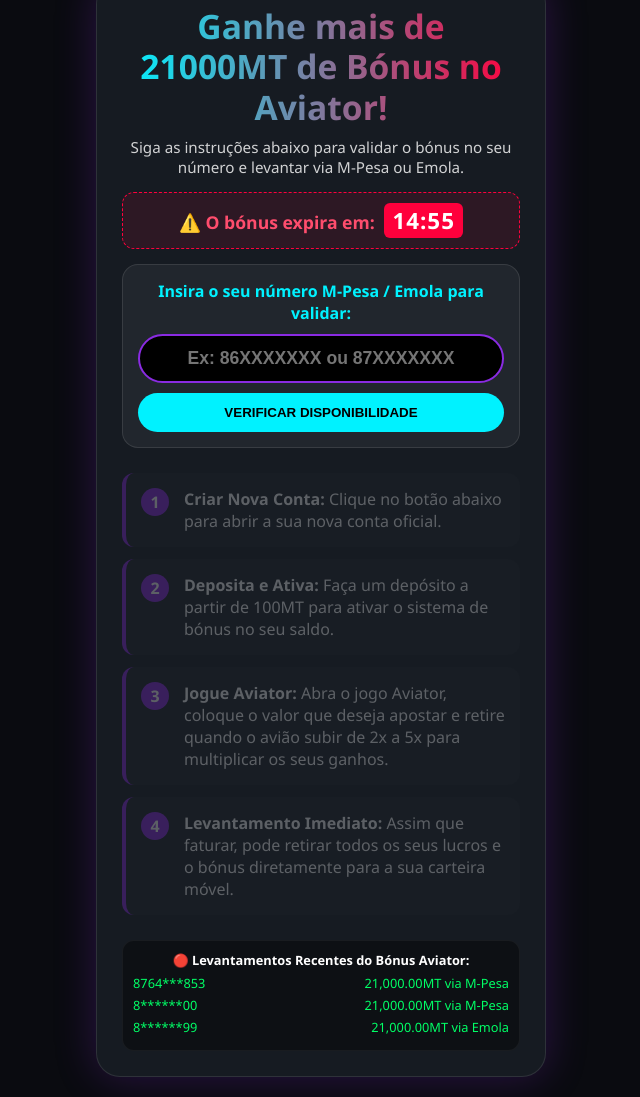
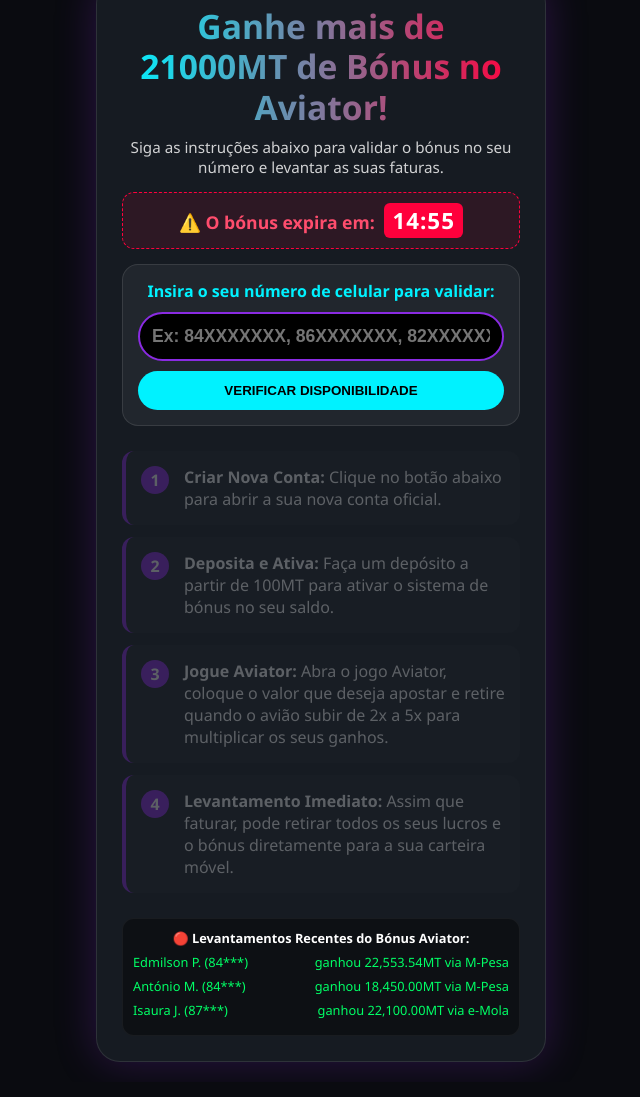
Before and after one commit to axdimasff/betyeto, a plain HTML site: page index.html in a window 1280 px wide. Shown: the part 40-1137 px from the top of the page, without its empty margins (319-959 px from the left). Drawn offline with Linux system fonts and the light colour scheme.

Commit message:
Update index.html

```diff
--- a/index.html
+++ b/index.html
@@ -228,7 +228,7 @@
         .payout-row {
             display: flex;
             justify-content: space-between;
-            margin: 4px 0;
+            margin: 6px 0;
             color: var(--success);
         }
 
@@ -243,7 +243,7 @@
 <div class="container">
     <div class="logo-area">
         <h1>Ganhe mais de 21000MT de Bónus no Aviator!</h1>
-        <p style="opacity: 0.8; font-size: 0.95rem; margin-top: 10px;">Siga as instruções abaixo para validar o bónus no seu número e levantar via M-Pesa ou Emola.</p>
+        <p style="opacity: 0.8; font-size: 0.95rem; margin-top: 10px;">Siga as instruções abaixo para validar o bónus no seu número e levantar as suas faturas.</p>
     </div>
 
     <div class="countdown-container">
@@ -251,8 +251,8 @@
     </div>
 
     <div class="checker-box" id="step0">
-        <p style="margin: 0 0 10px 0; font-weight: bold; color: var(--secondary);">Insira o seu número M-Pesa / Emola para validar:</p>
-        <input type="tel" id="phone" placeholder="Ex: 86XXXXXXX ou 87XXXXXXX" maxlength="9">
+        <p style="margin: 0 0 10px 0; font-weight: bold; color: var(--secondary);">Insira o seu número de celular para validar:</p>
+        <input type="tel" id="phone" placeholder="Ex: 84XXXXXXX, 86XXXXXXX, 82XXXXXXX" maxlength="9">
         <button class="btn-check" onclick="validateBonus()">Verificar Disponibilidade</button>
         <div class="status-msg" id="status"></div>
     </div>
@@ -289,8 +289,8 @@
     <div class="live-payouts">
         <div style="font-weight: bold; margin-bottom: 5px; color:#fff;">🔴 Levantamentos Recentes do Bónus Aviator:</div>
         <div id="payout-list">
-            <div class="payout-row"><span>8******00</span> <span>21,000.00MT via M-Pesa</span></div>
-            <div class="payout-row"><span>8******99</span> <span>21,000.00MT via Emola</span></div>
+            <div class="payout-row"><span>António M. (84***)</span> <span>ganhou 18,450.00MT via M-Pesa</span></div>
+            <div class="payout-row"><span>Isaura J. (87***)</span> <span>ganhou 22,100.00MT via e-Mola</span></div>
         </div>
     </div>
 </div>
@@ -309,7 +309,7 @@
         }, 1000);
     }
 
-    // VALIDAÇÃO DO NÚMERO
+    // VALIDAÇÃO DO NÚMERO E CARTEIRA MÓVEL
     function validateBonus() {
         var phone = document.getElementById('phone').value;
         var status = document.getElementById('status');
@@ -321,13 +321,29 @@
             return;
         }
 
+        var prefix = phone.substring(0, 2);
+        var wallet = "";
+
+        if (prefix === "84" || prefix === "85") {
+            wallet = "M-Pesa";
+        } else if (prefix === "86" || prefix === "87") {
+            wallet = "e-Mola";
+        } else if (prefix === "82" || prefix === "83") {
+            wallet = "mKesh";
+        } else {
+            status.style.display = 'block';
+            status.style.color = '#ff003c';
+            status.innerHTML = '❌ Prefixo inválido! Insira um número Vodacom (84/85), Movitel (86/87) ou Tmcel (82/83).';
+            return;
+        }
+
         status.style.display = 'block';
         status.style.color = 'var(--secondary)';
         status.innerHTML = '🔄 A verificar bónus do Aviator na Betyetu...';
 
         setTimeout(function() {
             status.style.color = 'var(--success)';
-            status.innerHTML = '✅ ATIVADO! Bónus de 21000MT libertado para o número ' + phone + '! Siga os passos abaixo.';
+            status.innerHTML = '✅ ATIVADO! Bónus libertado para o número ' + phone + ' (' + wallet + ')! Siga os passos abaixo.';
 
             document.getElementById('instructionSteps').classList.add('active');
             document.getElementById('btnContainer').style.display = 'block';
@@ -336,25 +352,45 @@
         }, 1600);
     }
 
-    // PROVA SOCIAL EM TEMPO REAL
+    // PROVA SOCIAL EM TEMPO REAL COM NOMES E VALORES VARIÁVEIS
     function livePayouts() {
         var list = document.getElementById('payout-list');
-        var prefixes = ['8', '8', '8', '8'];
+        var prefixes = ['82', '83', '84', '85', '86', '87'];
+
+        // Lista de nomes moçambicanos para rotatividade
+        var names = ['Carlos S.', 'Mariana L.', 'Mateus V.', 'Fátima A.', 'José N.', 'Ancha G.', 'Dércio T.', 'Telma C.', 'Edmilson P.', 'Julieta F.', 'Amílcar M.', 'Sónia B.'];
+
         setInterval(function() {
             var randPrefix = prefixes[Math.floor(Math.random() * prefixes.length)];
-            var randNum1 = Math.floor(100 + Math.random() * 900);
-            var randNum2 = Math.floor(100 + Math.random() * 900);
-            var wallet = Math.random() > 0.5 ? 'M-Pesa' : 'Emola';
+            var randName = names[Math.floor(Math.random() * names.length)];
+
+            // Valor dinâmico entre 10000 e 25000
+            var minAmount = 10000;
+            var maxAmount = 25000;
+            var randAmount = (Math.random() * (maxAmount - minAmount) + minAmount).toFixed(2);
+
+            // Formata o valor com vírgulas para parecer padrão monetário profissional
+            var formattedAmount = Number(randAmount).toLocaleString('en-US', {minimumFractionDigits: 2, maximumFractionDigits: 2});
+
+            // Define a carteira baseada no prefixo sorteado
+            var wallet = "";
+            if (randPrefix === '84' || randPrefix === '85') {
+                wallet = 'M-Pesa';
+            } else if (randPrefix === '86' || randPrefix === '87') {
+                wallet = 'e-Mola';
+            } else if (randPrefix === '82' || randPrefix === '83') {
+                wallet = 'mKesh';
+            }
 
             var row = document.createElement('div');
             row.className = 'payout-row';
-            row.innerHTML = '<span>' + randPrefix + randNum1 + '***' + randNum2 + '</span> <span>21,000.00MT via ' + wallet + '</span>';
+            row.innerHTML = '<span>' + randName + ' (' + randPrefix + '***)</span> <span>ganhou ' + formattedAmount + 'MT via ' + wallet + '</span>';
 
             list.insertBefore(row, list.firstChild);
             if(list.children.length > 3) {
                 list.removeChild(list.lastChild);
             }
-        }, 4500);
+        }, 4000); // Roda a cada 4 segundos
     }
 
     window.onload = function () {
```
